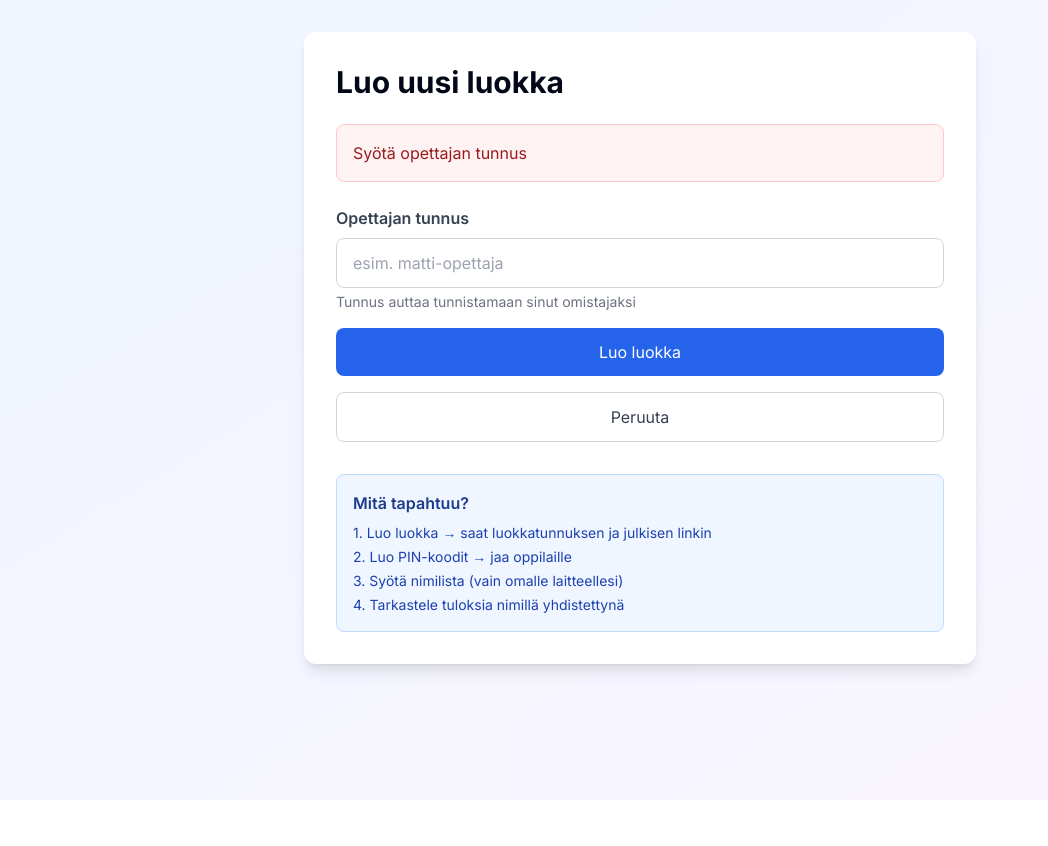
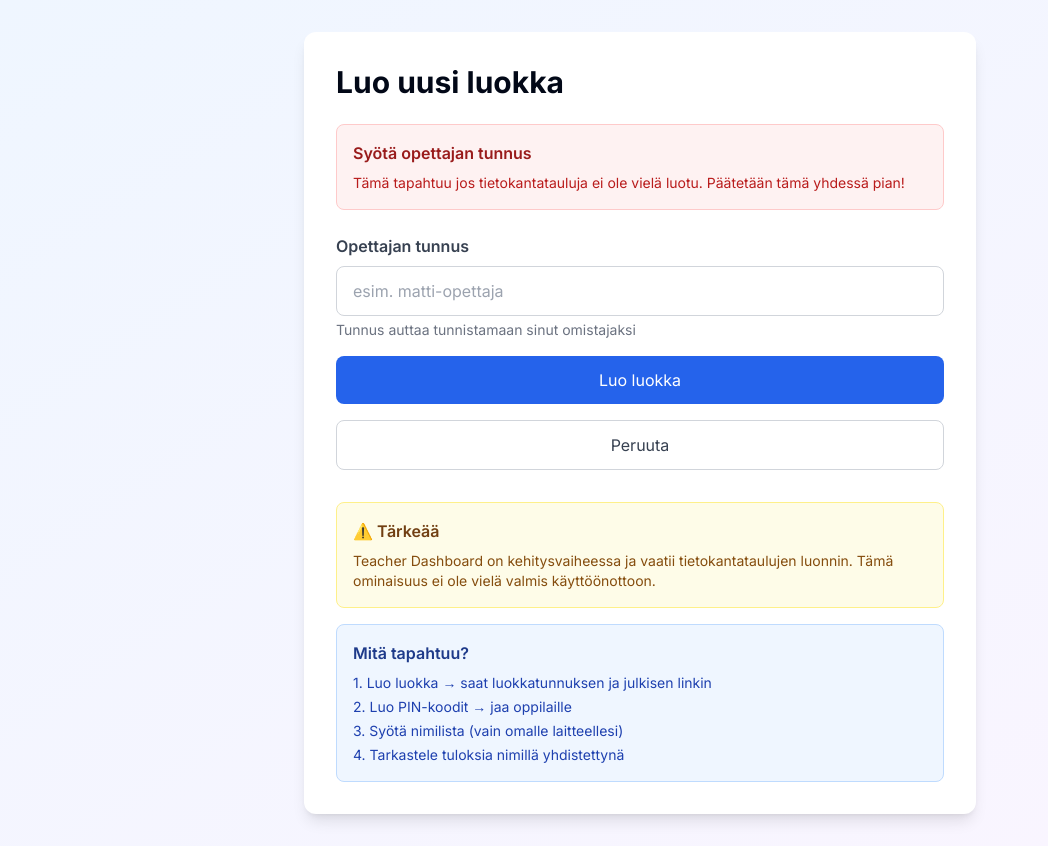
Before and after one commit to yasiinali2003-design/Careercompassii, a Next.js app: page /teacher/classes/new in a window 1280 px wide. Both pictures are taken after a click on the button "Luo luokka". Shown: the whole page, without its empty margins (0-1048 px from the left). Before the commit the page ends 800 px from the top, so only its background shows below. Built offline with nearby package versions, Linux system fonts and the light colour scheme.

Commit message:
fix: Add better error messaging for missing database tables

```diff
--- a/app/api/classes/route.ts
+++ b/app/api/classes/route.ts
@@ -46,7 +46,11 @@ export async function POST(request: NextRequest) {
     if (error) {
       console.error('[API/Classes] Error creating class:', error);
       return NextResponse.json(
-        { success: false, error: 'Failed to create class' },
+        {
+          success: false,
+          error: 'Failed to create class. Make sure the database tables exist.',
+          details: error.message
+        },
         { status: 500 }
       );
     }
--- a/app/teacher/classes/new/page.tsx
+++ b/app/teacher/classes/new/page.tsx
@@ -112,7 +112,11 @@ export default function NewClassPage() {
 
           {error && (
             <div className="bg-red-50 border border-red-200 rounded-lg p-4 mb-6">
-              <p className="text-red-800">{error}</p>
+              <p className="text-red-800 font-semibold">{error}</p>
+              <p className="text-red-700 text-sm mt-2">
+                Tämä tapahtuu jos tietokantatauluja ei ole vielä luotu.
+                Päätetään tämä yhdessä pian!
+              </p>
             </div>
           )}
 
@@ -150,7 +154,16 @@ export default function NewClassPage() {
             </button>
           </div>
 
-          <div className="mt-8 bg-blue-50 border border-blue-200 rounded-lg p-4">
+          <div className="mt-8 space-y-4">
+            <div className="bg-yellow-50 border border-yellow-200 rounded-lg p-4">
+              <h3 className="font-semibold text-yellow-900 mb-2">⚠️ Tärkeää</h3>
+              <p className="text-sm text-yellow-800">
+                Teacher Dashboard on kehitysvaiheessa ja vaatii tietokantataulujen luonnin.
+                Tämä ominaisuus ei ole vielä valmis käyttöönottoon.
+              </p>
+            </div>
+
+            <div className="bg-blue-50 border border-blue-200 rounded-lg p-4">
               <h3 className="font-semibold text-blue-900 mb-2">Mitä tapahtuu?</h3>
               <ul className="text-sm text-blue-800 space-y-1">
                 <li>1. Luo luokka → saat luokkatunnuksen ja julkisen linkin</li>
@@ -162,5 +175,6 @@ export default function NewClassPage() {
           </div>
         </div>
       </div>
+    </div>
   );
 }
```
Lines whose indentation alone changed are shown as unchanged.
